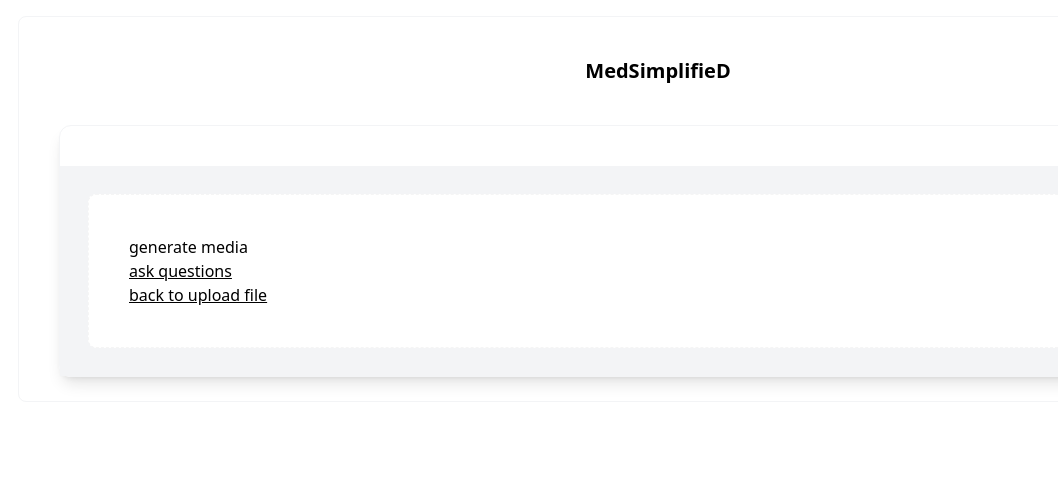
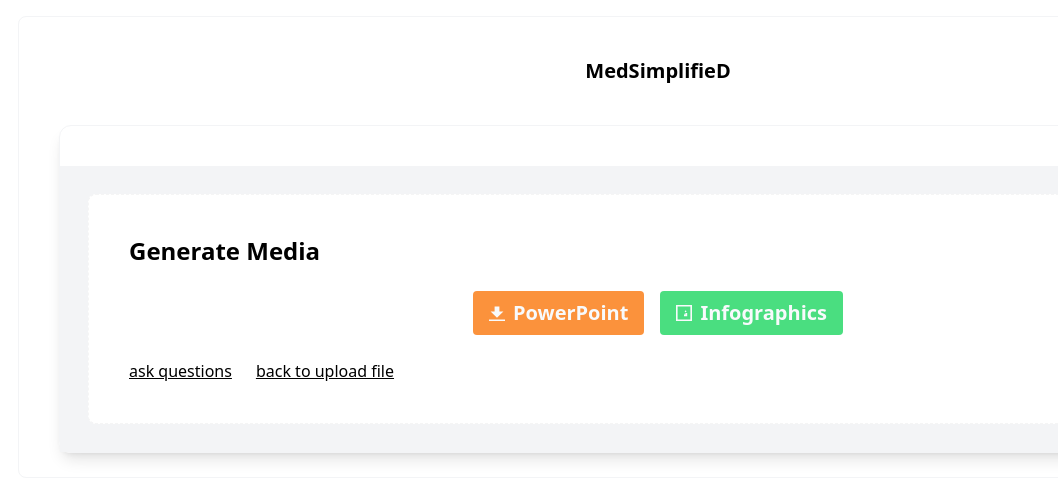
Before and after one commit to ongjx16/HealthResearchTool, a React (Create React App) app in the folder health-research-tool/: page /GenerateMedia in a window 1280 px wide. Shown: the top 498 px of the page, without its empty margins (222-1280 px from the left). Built offline with nearby package versions, Linux system fonts and the light colour scheme.

Commit message:
made changes to generate media page

```diff
--- a/health-research-tool/src/components/GenerateMedia.js
+++ b/health-research-tool/src/components/GenerateMedia.js
@@ -1,22 +1,71 @@
-import React from "react";
+import React, { useState } from "react";
 import { Link } from "react-router-dom";
-import { useState } from "react";
 
-const GenerateMedia = ({ input = "summarised text"}) =>{
-    const [isLoading, setisLoading] = useState(false);
-    return (
-        <div className="bg-white m-5 border-gray-200 border-[1px] border-dashed rounded-lg p-10">
-            <text>generate media</text>
-            <div>
-                    <Link to="/Chatbot" className="underline">ask questions</Link>
-                </div>
-                <div>
-                    <Link to="/" className="underline">back to upload file</Link>
-                </div>
-        </div>
+const GenerateMedia = ({ input = "summarised text" }) => {
+  const [isLoading, setIsLoading] = useState(false);
 
+  const handlePowerPointClick = () => {
+    setIsLoading(true);
 
-    );}
+    fetch(`http://ongjx16.pythonanywhere.com/${input}`)
+      .then((response) => response.json())
+      .then((data) => {
+        console.log(data); // do something with the data
+        setIsLoading(false);
+      })
+      .catch((error) => {
+        console.error(error);
+        setIsLoading(false);
+      });
+  };
 
+  const handleInfographicsClick = () => {
+    // handle Infographics button click
+  };
 
-    export default GenerateMedia;
+  return (
+    <div className="bg-white m-5 border-gray-200 border-[1px] border-dashed rounded-lg p-10">
+      <h1 className="text-2xl font-bold mb-6">Generate Media</h1>
+      <div className="text-center">
+        <button
+          className="bg-orange-400 hover:bg-orange-700 text-slate-50 font-bold py-2 px-4 rounded inline-flex items-center mr-4"
+          onClick={handlePowerPointClick}
+          disabled={isLoading}
+        >
+          <svg
+            className="fill-current w-4 h-4 mr-2"
+            xmlns="http://www.w3.org/2000/svg"
+            viewBox="0 0 20 20"
+          >
+            <path d="M13 8V2H7v6H2l8 8 8-8h-5zM0 18h20v2H0v-2z" />
+          </svg>
+          <span>{isLoading ? "Downloading..." : "PowerPoint"}</span>
+        </button>
+        <button
+          className="bg-green-400 hover:bg-green-700 text-slate-50 font-bold py-2 px-4 rounded inline-flex items-center"
+          onClick={handleInfographicsClick}
+        >
+          <svg
+            className="fill-current w-4 h-4 mr-2"
+            xmlns="http://www.w3.org/2000/svg"
+            viewBox="0 0 20 20"
+          >
+            <path d="M0 0v20h20V0H0zm18 18H2V2h16v16zm-4-4v-4h-4v4h4zm-2-3a1 1 0 11-2 0 1 1 0 012 0zm1-3a1 1 0 11-2 0 1 1 0 012 0z" />
+          </svg>
+          <span>Infographics</span>
+        </button>
+      </div>
+
+      <div className="mt-6">
+        <Link to="/Chatbot" className="underline mr-6">
+          ask questions
+        </Link>
+        <Link to="/" className="underline">
+          back to upload file
+        </Link>
+      </div>
+    </div>
+  );
+};
+
+export default GenerateMedia;
```
